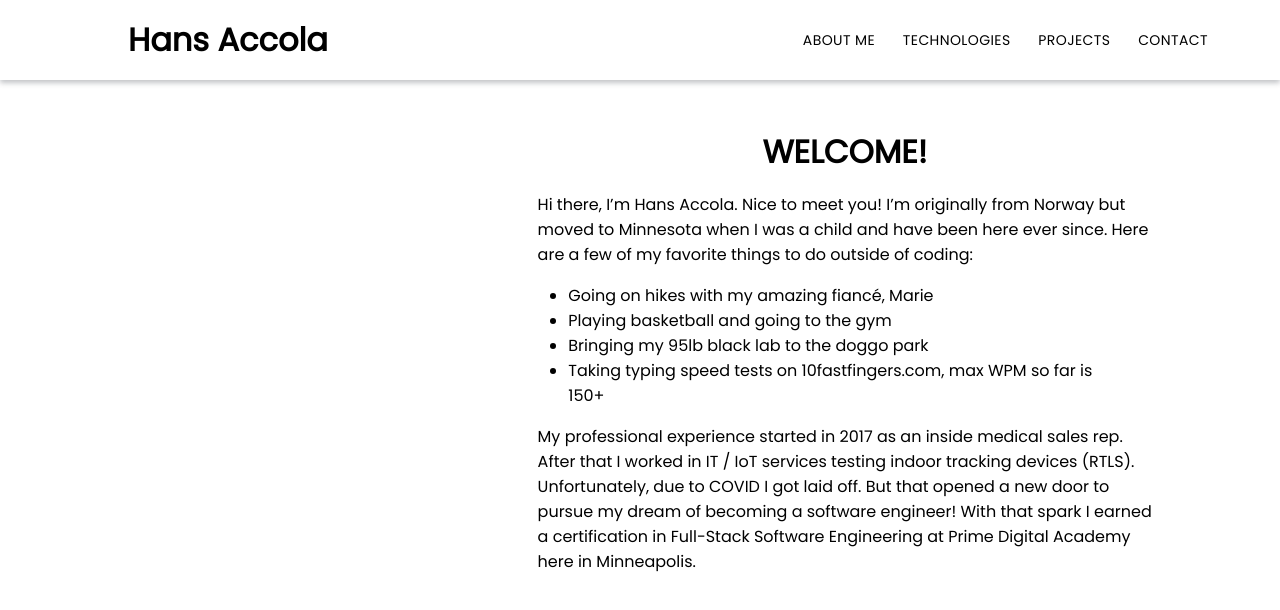
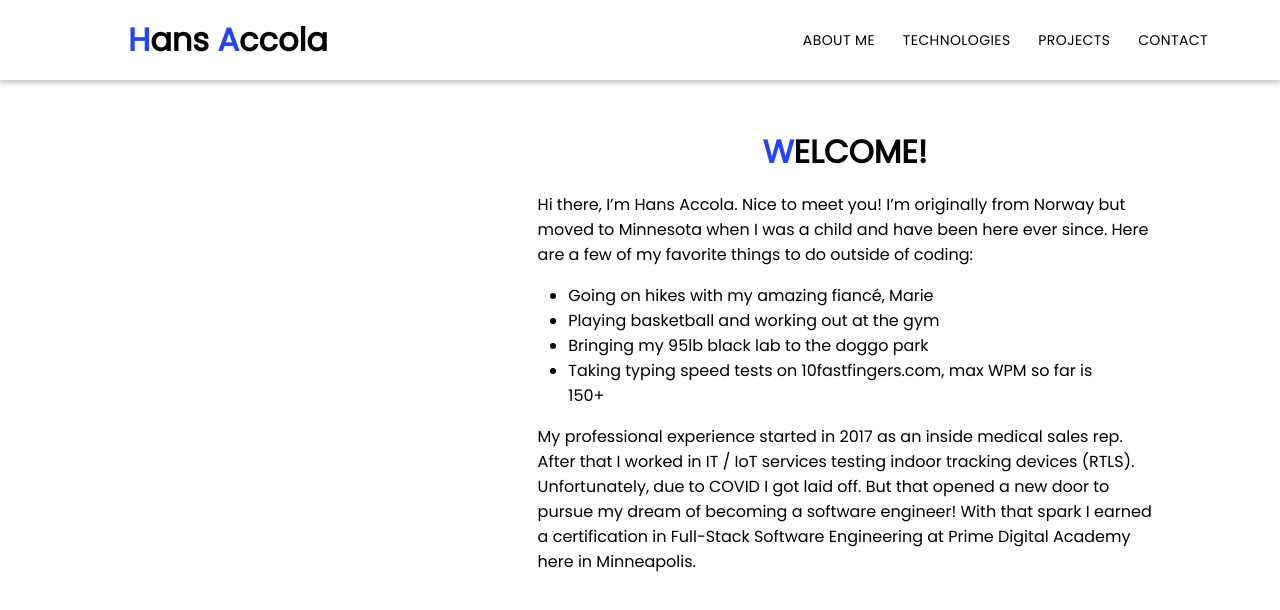
Before and after one commit to iHansy/responsive-portfolio, a React (Create React App) app: page / in a window 1280 px wide. Shown: the top 610 px of the page. Built offline with nearby package versions, Linux system fonts and the light colour scheme.

Commit message:
added first letter coloring

```diff
--- a/src/App.css
+++ b/src/App.css
@@ -87,6 +87,10 @@
   margin-bottom: 2vh;
 }
 
+.first-letter-color {
+  color: #2545fd;
+}
+
 /* -------------------------- */
 /* media queries and keyframes below here  */
 /* this is the drop animation for the headshot image */
--- a/src/components/AboutMe.js
+++ b/src/components/AboutMe.js
@@ -15,7 +15,7 @@ function AboutMe(props) {
                 <p className="aboutme-p1">Hi there, I’m Hans Accola. Nice to meet you! I’m originally from Norway but moved to Minnesota when I was a child and have been here ever since. Here are a few of my favorite things to do outside of coding:</p>
                 <ul className="aboutme-list">
                     <li>Going on hikes with my amazing fiancé, Marie</li>
-                    <li>Playing basketball and going to the gym</li>
+                    <li>Playing basketball and working out at the gym</li>
                     <li>Bringing my 95lb black lab to the doggo park</li>
                     <li>Taking typing speed tests on 10fastfingers.com, max WPM so far is 150+</li>
                 </ul>
--- a/src/components/Header.js
+++ b/src/components/Header.js
@@ -106,7 +106,7 @@ function Header(props) {
   return (
     <header className="header-container">
       <div className="header-name-container">
-        <h1 className="header-name">Hans Accola</h1>
+        <h1 className="header-name"><span className="first-letter-color">H</span>ans <span className="first-letter-color">A</span>ccola</h1>
       </div>
       <nav className="header-nav-links-container">
         <ul className="header-nav-links">
```
Also changed, not shown: 1 other file (tests, documents, lock files or other folders).
